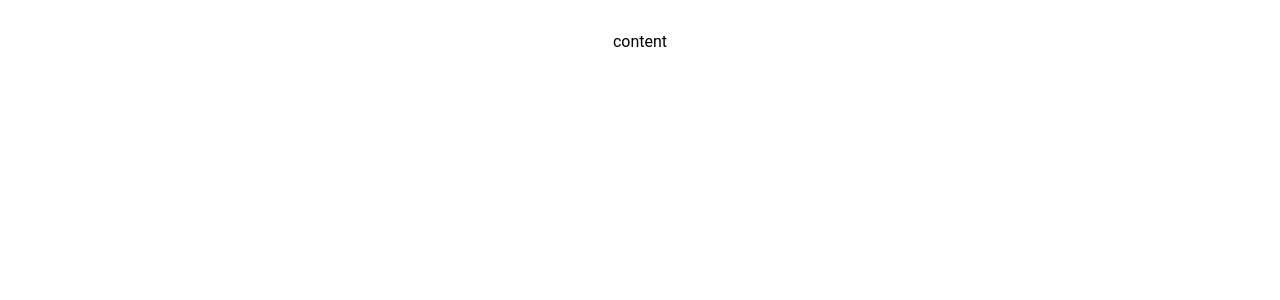
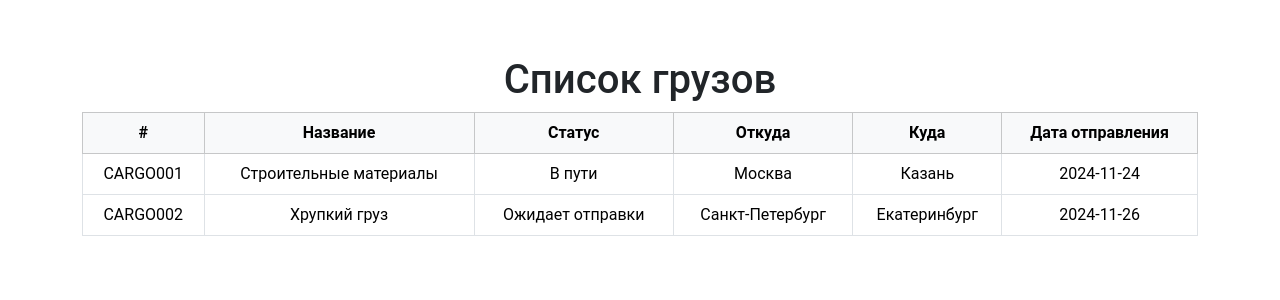
Before and after one commit to KovalenkoGaldr/test-cargoTracking, a React (Vite) app: page / in a window 1280 px wide. Shown: the top 300 px of the page. Built offline with nearby package versions, Linux system fonts and the light colour scheme.

Commit message:
created a table for cargo

```diff
--- a/src/App.tsx
+++ b/src/App.tsx
@@ -1,9 +1,11 @@
+import CargoTable from "./components/CargoTable/CargoTable";
+
 import "./App.css";
 
 function App() {
   return (
     <div className="App">
-      <header className="App-header">content</header>
+      <CargoTable />
     </div>
   );
 }
--- /dev/null
+++ b/src/components/CargoTable/CargoTable.tsx
@@ -0,0 +1,42 @@
+import React from "react";
+
+import { cargoList } from "../../constants";
+import { ICargo } from "../../types";
+
+import "bootstrap/dist/css/bootstrap.min.css";
+
+const CargoTable = () => {
+  return (
+    <div className="container mt-4">
+      <h1>Список грузов</h1>
+      <div className="table-responsive">
+        <table className="table table-bordered table-hover align-middle">
+          <thead className="table-light">
+            <tr>
+              <th scope="col">#</th>
+              <th scope="col">Название</th>
+              <th scope="col">Статус</th>
+              <th scope="col">Откуда</th>
+              <th scope="col">Куда</th>
+              <th scope="col">Дата отправления</th>
+            </tr>
+          </thead>
+          <tbody>
+            {cargoList.map((cargo: ICargo) => (
+              <tr key={cargo.id}>
+                <td>{cargo.id}</td>
+                <td>{cargo.name}</td>
+                <td>{cargo.status}</td>
+                <td>{cargo.origin}</td>
+                <td>{cargo.destination}</td>
+                <td>{cargo.departureDate}</td>
+              </tr>
+            ))}
+          </tbody>
+        </table>
+      </div>
+    </div>
+  );
+};
+
+export default CargoTable;
--- /dev/null
+++ b/src/constants.ts
@@ -0,0 +1,20 @@
+import { ICargo } from "./types";
+
+export const cargoList: ICargo[] = [
+  {
+    id: "CARGO001",
+    name: "Строительные материалы",
+    status: "В пути",
+    origin: "Москва",
+    destination: "Казань",
+    departureDate: "2024-11-24",
+  },
+  {
+    id: "CARGO002",
+    name: "Хрупкий груз",
+    status: "Ожидает отправки",
+    origin: "Санкт-Петербург",
+    destination: "Екатеринбург",
+    departureDate: "2024-11-26",
+  },
+];
--- /dev/null
+++ b/src/types.ts
@@ -0,0 +1,8 @@
+export interface ICargo {
+  id: string;
+  name: string;
+  status: "Ожидает отправки" | "В пути" | "Доставлен";
+  origin: string;
+  destination: string;
+  departureDate: string;
+}
```
Also changed, not shown: src/components/AddCargoForm/AddCargoForm.tsx (added).
